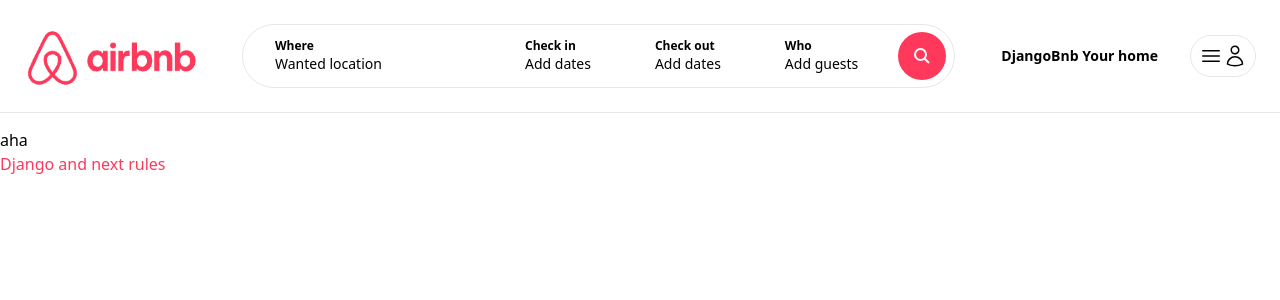
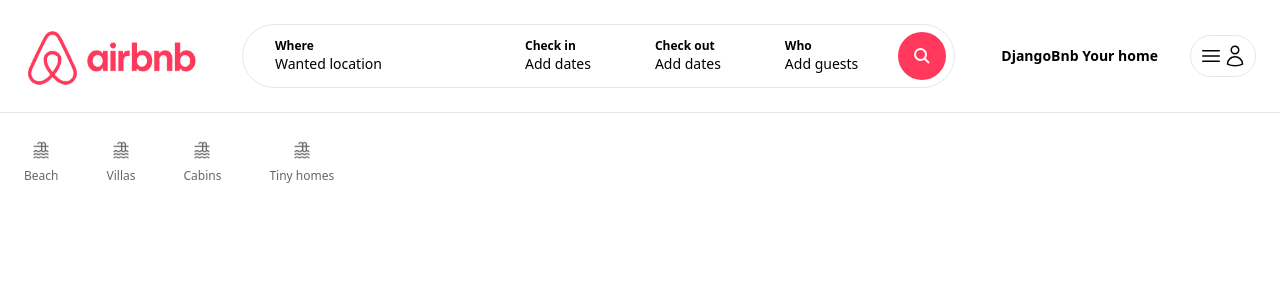
Before and after one commit to ga1ker/airbnb-clone, a Next.js app: page / in a window 1280 px wide. Shown: the top 300 px of the page. Built offline with nearby package versions, Linux system fonts and the light colour scheme.

Commit message:
Add categories in front page (static)

```diff
--- /dev/null
+++ b/app/components/Categories.tsx
@@ -0,0 +1,25 @@
+import Image from 'next/image';
+const Categories = () => {
+    return(
+        <div className="pt-3 cursor-pointer pb-6 flex items-center space-x-12">
+            <div className="pb-4 flex flex-col items-center space-y-2 border-b-2 border-white opacity-60 hover:opacity-100 hover:border-gray-200">
+                <Image src="/icn_category_beach.jpeg" alt="Category" width={20} height={20} />
+                <span className='text-xs'>Beach</span>
+            </div>
+            <div className="pb-4 flex flex-col items-center space-y-2 border-b-2 border-white opacity-60 hover:opacity-100 hover:border-gray-200">
+                <Image src="/icn_category_beach.jpeg" alt="Category" width={20} height={20} />
+                <span className='text-xs'>Villas</span>
+            </div>
+            <div className="pb-4 flex flex-col items-center space-y-2 border-b-2 border-white opacity-60 hover:opacity-100 hover:border-gray-200">
+                <Image src="/icn_category_beach.jpeg" alt="Category" width={20} height={20} />
+                <span className='text-xs'>Cabins</span>
+            </div>
+            <div className="pb-4 flex flex-col items-center space-y-2 border-b-2 border-white opacity-60 hover:opacity-100 hover:border-gray-200">
+                <Image src="/icn_category_beach.jpeg" alt="Category" width={20} height={20} />
+                <span className='text-xs'>Tiny homes</span>
+            </div>
+        </div>
+    )
+}
+
+export default Categories;
--- a/app/components/navbar/UserNav.tsx
+++ b/app/components/navbar/UserNav.tsx
@@ -4,8 +4,8 @@
     return (
         <div className="p-2 relative inline-block border rounded-full">
             <button className="flex items-center">
-            <svg xmlns="http://www.w3.org/2000/svg" fill="none" viewBox="0 0 24 24" stroke-width="1.5" stroke="currentColor" className="size-6">
-                <path stroke-linecap="round" stroke-linejoin="round" d="M3.75 6.75h16.5M3.75 12h16.5m-16.5 5.25h16.5" />
+            <svg xmlns="http://www.w3.org/2000/svg" fill="none" viewBox="0 0 24 24" strokeWidth="1.5" stroke="currentColor" className="size-6">
+                <path strokeLinecap="round" strokeLinejoin="round" d="M3.75 6.75h16.5M3.75 12h16.5m-16.5 5.25h16.5" />
             </svg>
 
             <svg xmlns="http://www.w3.org/2000/svg" fill="none" viewBox="0 0 24 24" strokeWidth={1.5} stroke="currentColor" className="size-6">
--- a/app/page.tsx
+++ b/app/page.tsx
@@ -1,10 +1,10 @@
 import Image from "next/image";
+import Categories from "./components/Categories";
 
 export default function Home() {
   return (
-      <main className="">
-    aha
-      <h2 className="text-airbnb">Django and next rules</h2>
+      <main className="max-w-[1500px] mx-auto px-6">
+        <Categories />
       </main>
   );
 }
```
Also changed, not shown: public/icn_category_beach.jpeg (added).
